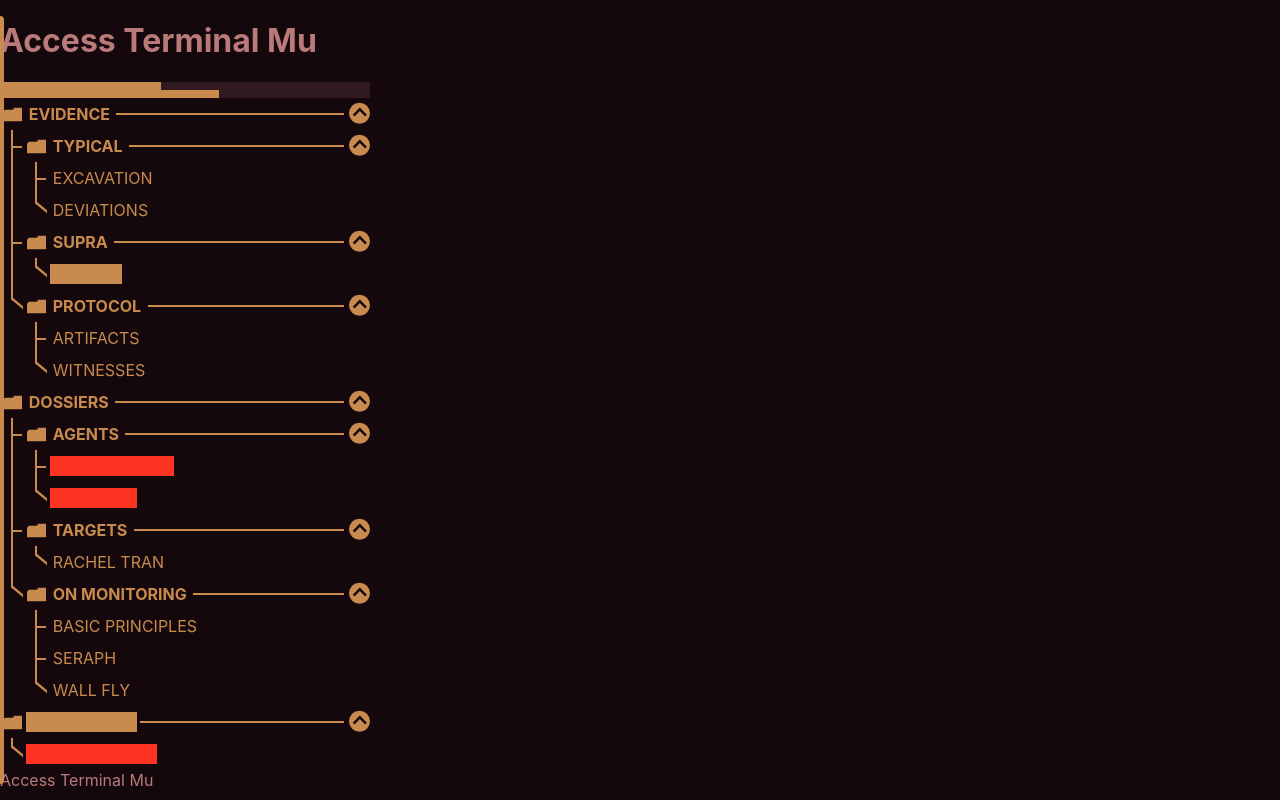
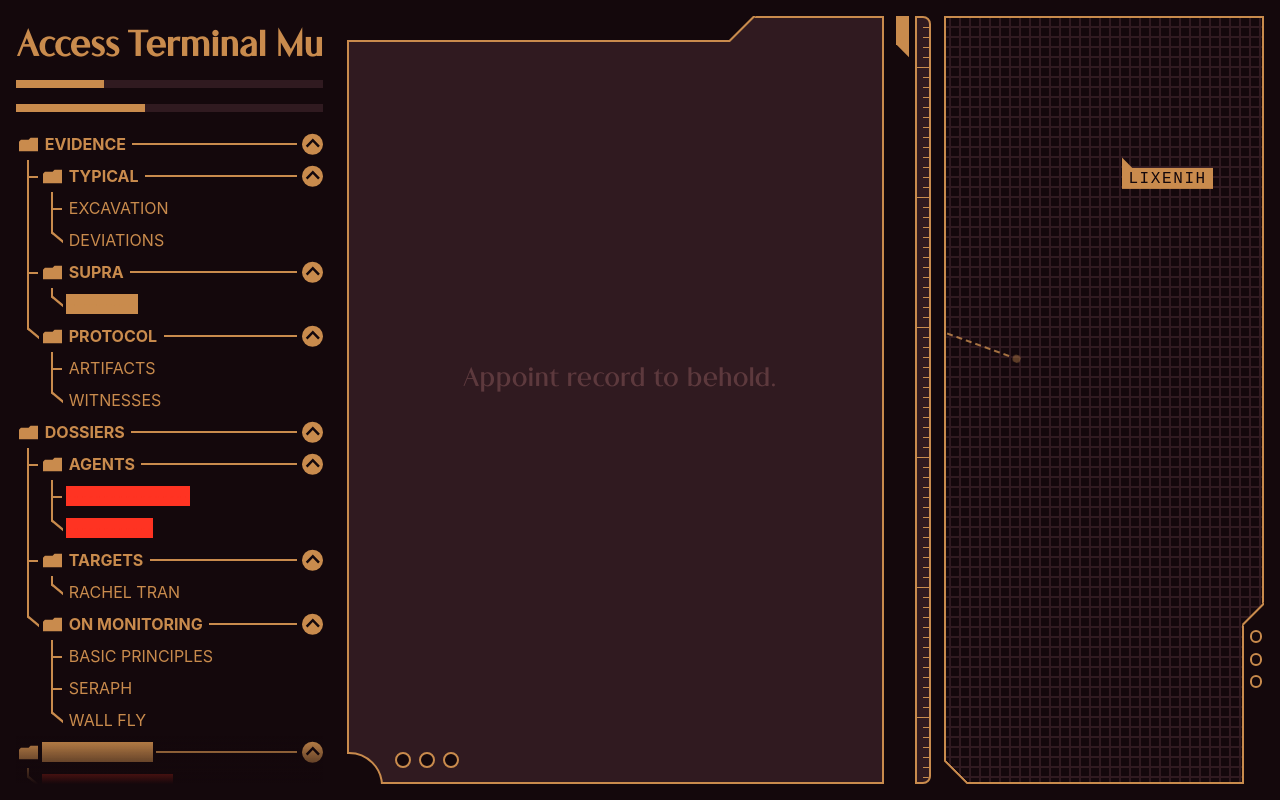
Before and after one commit to jakebowkett/mu, a React app: page / in a window 1280 px wide. Shown: the top 800 px of the page. Built offline with nearby package versions, Linux system fonts and the light colour scheme; a web font is replaced by a local one.

Commit message:
Add remaining rules to stylesheet to bring our custom set-up (visually) up to speed with the live Create React App version.

```diff
--- a/src/style.css
+++ b/src/style.css
@@ -31,7 +31,7 @@ body {
     margin: 0;
     background: var(--bg);
     color: var(--col);
-    display: flex; /* prevents overflow of child margins */
+    width: 100%;
     font-family: var(--sans);
     -webkit-font-smoothing: antialiased;
     -moz-osx-font-smoothing: grayscale;
--- a/src/ui/App/style.css
+++ b/src/ui/App/style.css
@@ -0,0 +1,60 @@
+
+h1,
+#dummy-heading {
+    margin: 0;
+    font-size: 2rem;
+    font-family: var(--serif);
+    color: var(--accent);
+    white-space: nowrap;
+}
+#dummy-heading {
+    user-select: none;
+    pointer-events: none;
+    visibility: hidden;
+}
+
+#root {
+    display: flex;
+    box-sizing: border-box;
+}
+
+#app {
+    --gap: 1.5rem;
+    --screensW: 25%;
+    --rangeW: 2rem;
+    flex: 1 1 100%;
+    padding: 1rem;
+    padding-right: 0;
+    display: flex;
+    gap: var(--gap);
+    width: 100%;
+    min-height: 100vh;
+    box-sizing: border-box;
+}
+
+#viewer {
+    z-index: 2;
+    box-sizing: border-box;
+    margin-right: calc(calc(var(--screensW) + 3rem) + var(--rangeW));
+}
+
+#range {
+    width: var(--rangeW);
+    right: calc(var(--screensW) + 2rem);
+}
+
+#screens {
+    position: fixed;
+    top:    1rem;
+    bottom: 1rem;
+    right:  1rem;
+    width: var(--screensW);
+    flex: 0 1 var(--screensW);
+    display: flex;
+    flex-direction: column;
+    gap: 1rem;
+    box-sizing: border-box;
+}
+#screens > * {
+    flex: 1 1 50%;
+}
--- a/src/ui/Sidebar/style.css
+++ b/src/ui/Sidebar/style.css
@@ -0,0 +1,56 @@
+
+#sidebar {
+    position: fixed;
+    top:    1rem;
+    bottom: 1rem;
+    left:   1rem;
+    display: flex;
+    flex-direction: column;
+}
+#sidebar > * {
+    margin-top: 1rem;
+}
+#sidebar > .bar {
+    flex: 0 0 0.5rem;
+}
+#sidebar > .fader {
+    flex: 0 1 100%;
+    position: relative;
+}
+#file-picker {
+    position: absolute;
+    top:    0;
+    bottom: 0;
+    left:   0;
+    right:  0;
+    overflow-y: scroll;
+    box-sizing: border-box;
+    padding-bottom: 6rem;
+}
+#file-picker { scrollbar-width: none; }       /* Firefox only. */
+#file-picker::-webkit-scrollbar { width: 0; } /* Everything except Firefox. */
+
+.fader::before,
+.fader::after {
+    content: "";
+    position: absolute;
+    left:   0;
+    right:  0;
+    height: 3rem;
+    z-index: 2;
+    opacity: 0;
+    transition-duration: 0.2s;
+    pointer-events: none;
+}
+.fader::before {
+    top: 0;
+    background: linear-gradient(to bottom, var(--bg), transparent);
+}
+.fader::after {
+    bottom: 0;
+    background: linear-gradient(to top,    var(--bg), transparent);
+}
+.fader.fade-top::before,
+.fader.fade-bottom::after {
+    opacity: 1;
+}
```
